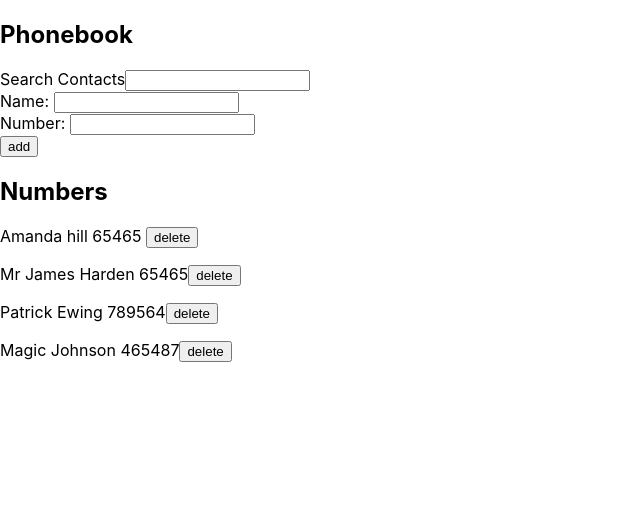
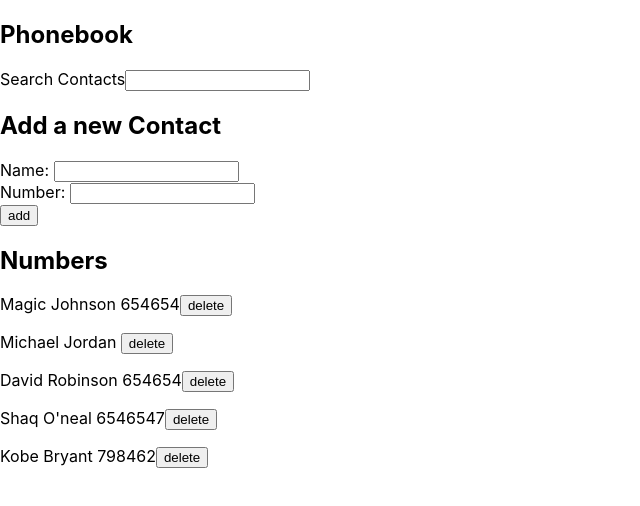
Before and after one commit to Stokoloko89/PHONEBOOK, a React (Create React App) app: page / in a window 1280 px wide. Shown: the top 506 px of the page, without its empty margins (0-640 px from the left). Built offline with nearby package versions, Linux system fonts and the light colour scheme; data requests are answered from the project's data file.

Commit message:
Delete func done

```diff
--- a/db.json
+++ b/db.json
@@ -1,24 +1,29 @@
 {
   "persons": [
     {
-      "name": "Amanda hill 65465",
-      "number": "",
-      "id": "qqX4mzXS3-ceUVHod43v-"
+      "name": "Magic Johnson",
+      "number": "654654",
+      "id": "J7uk8O9SGhRhdBcdJkw4r"
     },
     {
-      "name": "Mr James Harden",
-      "number": "65465",
-      "id": "aMkINFTmkws_ANYjp6ENR"
+      "name": "Michael Jordan",
+      "number": "",
+      "id": "3wBxs3VUFEvpWtPqMypqr"
     },
     {
-      "name": "Patrick Ewing",
-      "number": "789564",
-      "id": "ZOo5nXiHuf4CMHdce4onU"
+      "name": "David Robinson",
+      "number": "654654",
+      "id": "5sNUmjctUsJda2DlTwbLf"
     },
     {
-      "name": "Magic Johnson",
-      "number": "465487",
-      "id": "MJzx8qtYg-Xl4NAVyj1di"
+      "name": "Shaq O'neal",
+      "number": "6546547",
+      "id": "SVDXCzfWfc2uPEreGo4N5"
+    },
+    {
+      "name": "Kobe Bryant",
+      "number": "798462",
+      "id": "0S7L-c5psrK8g-1oVTL3I"
     }
   ]
 }
--- a/src/App.js
+++ b/src/App.js
@@ -20,9 +20,32 @@ const App = () => {
   const addPersonHandler = (e) => {
     e.preventDefault();
 
-    if (persons.some((person) => person.name === newName)) {
+    if (
+      persons.some((person) => person.name === newName && newNum.length === 0)
+    ) {
       alert(`${newName} is already added to the Phonebook`);
       return;
+    }
+    if (
+      persons.some((person) => person.name === newName && newNum.length !== 0)
+    ) {
+      if (
+        window.confirm(
+          `${newName} is already added to the Phonebook, replace the old number with a new one?`
+        )
+      ) {
+        const person = persons.find((person) => person.name === newName);
+        const changedPerson = { ...person, number: newNum };
+        setPersons(
+          persons.map((person) =>
+            person.id !== changedPerson.id ? person : changedPerson
+          )
+        );
+        console.log(changedPerson);
+        console.log(persons);
+        setNewName("");
+        setNewNum("");
+      }
     } else {
       const newPerson = {
         name: newName,
@@ -44,11 +67,11 @@ const App = () => {
         (person) => person.name === e.target.value
       );
 
-      const updatedPersons = persons.filter(
+      const updatePersons = persons.filter(
         (person) => person.id !== toBeRemoved[0].id
       );
 
-      setPersons(updatedPersons);
+      setPersons(updatePersons);
       setNewName("");
       setNewNum("");
       personService.remove(toBeRemoved[0].id).then((success) => {
@@ -78,6 +101,7 @@ const App = () => {
     <div>
       <h2>Phonebook</h2>
       <Filter onChange={(e) => setQuery(e.target.value)}></Filter>
+      <h2>Add a new Contact</h2>
       <PersonForm
         onSubmit={addPersonHandler}
         value={newName}
```
